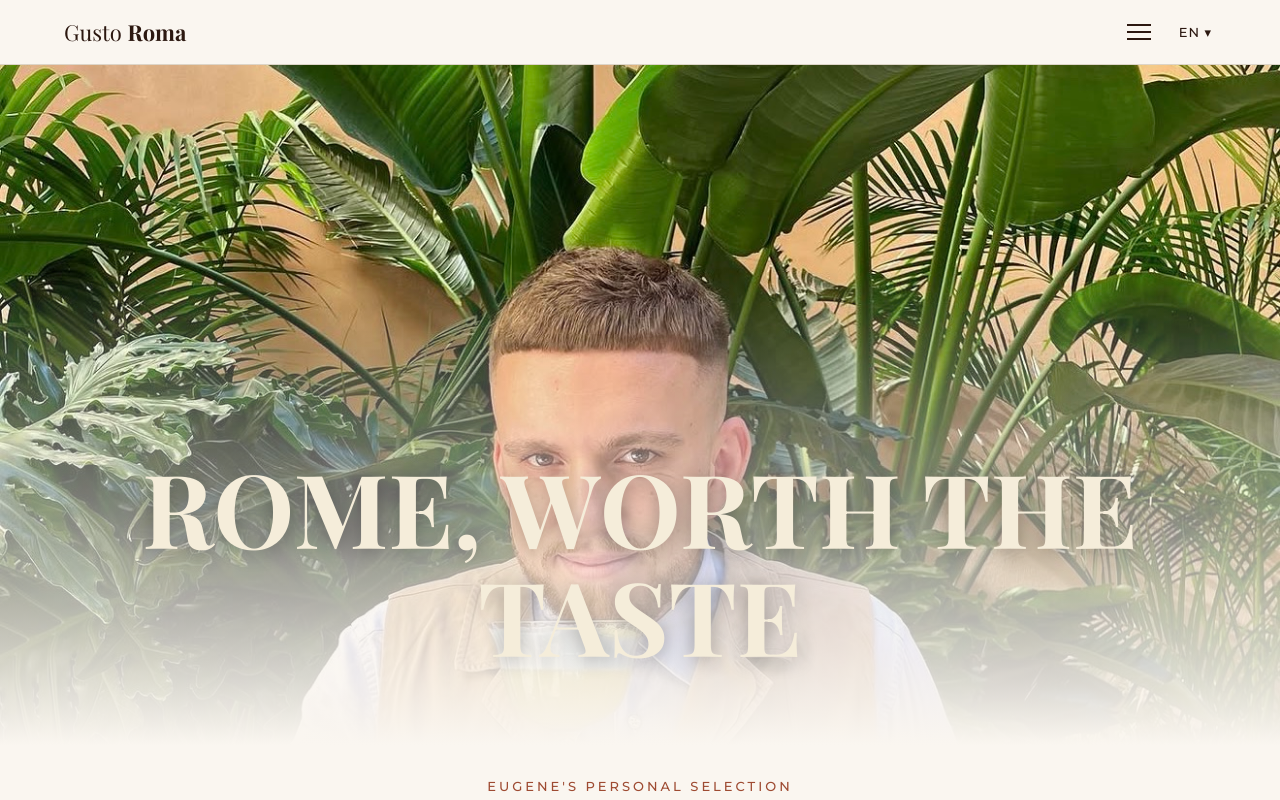
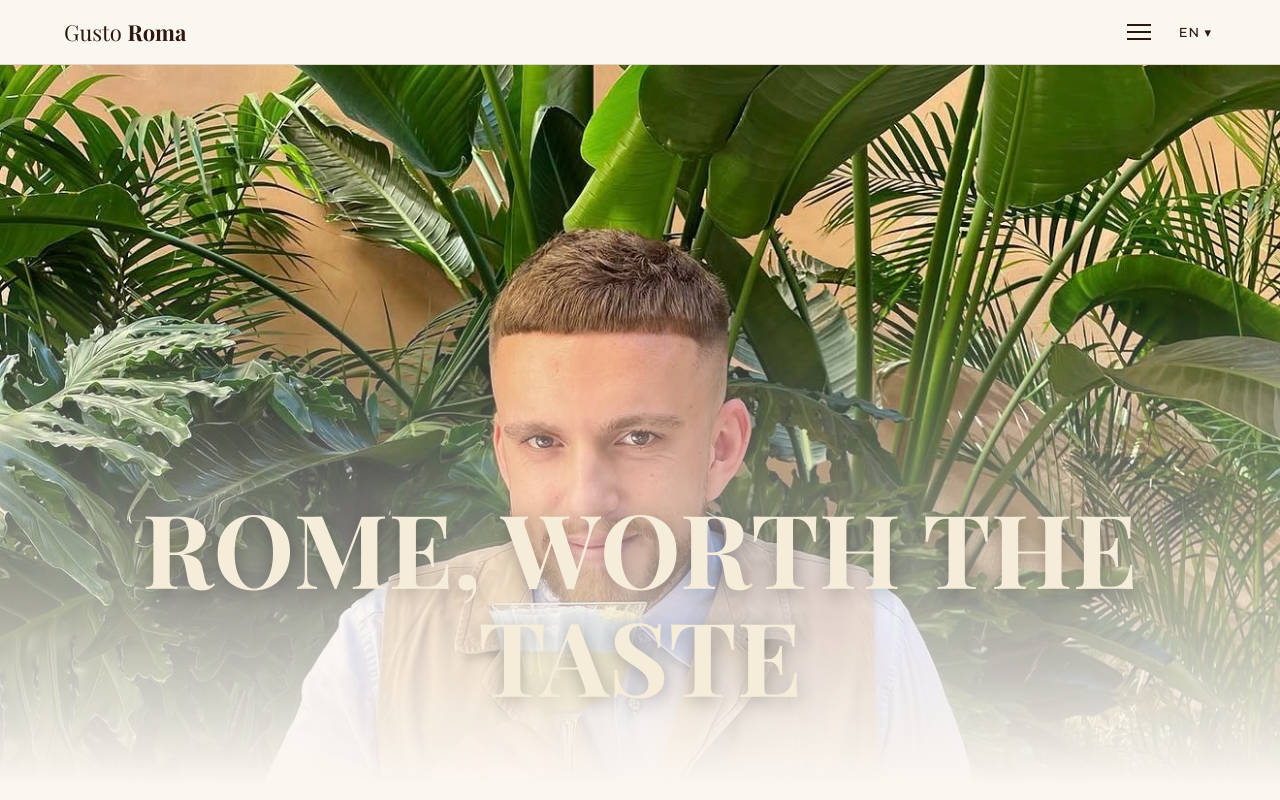
Before and after one commit to Alex-new-brain/gusto-roma, a React (Vite) app: page / in a window 1280 px wide. Shown: the top 800 px of the page. Built offline with nearby package versions, Linux system fonts and the light colour scheme.

Commit message:
fix photo cropping on wide screens

```diff
--- a/src/styles/blocks/About.css
+++ b/src/styles/blocks/About.css
@@ -10,9 +10,15 @@
 
 .about-photo {
   width: 100%;
-  height: 55vh;
+  height: 60vh;
   object-fit: cover;
   display: block;
+}
+
+@media (min-width: 1200px) {
+  .about-photo {
+    height: 70vh;
+  }
 }
 
 /* First photo (behind the bar) — show face and hands. */
@@ -22,7 +28,13 @@
 
 /* Second photo (at the fountain) — show both people centered. */
 .about-photo-wrapper:last-child .about-photo {
-  object-position: center 20%;
+  object-position: center 25%;
+}
+
+@media (min-width: 1200px) {
+  .about-photo-wrapper:last-child .about-photo {
+    object-position: center 20%;
+  }
 }
 
 .about-photo-overlay {
@@ -108,7 +120,7 @@
 
 @media (max-width: 768px) {
   .about-photo {
-    height: 45vh;
+    height: 50vh;
   }
 
   .about-content {
--- a/src/styles/blocks/Hero.css
+++ b/src/styles/blocks/Hero.css
@@ -1,7 +1,7 @@
 .hero__photo {
   position: relative;
   width: 100%;
-  height: 80vh;
+  height: 85vh;
   min-height: 460px;
   overflow: hidden;
   display: flex;
@@ -15,14 +15,24 @@
   width: 100%;
   height: 100%;
   object-fit: cover;
-  object-position: center 25%;
+  object-position: center 30%;
   display: block;
 }
 
-/* Wide screens: a touch more headroom, slightly taller. */
+/* Wide screens: a touch more headroom, taller so heads aren't cropped. */
 @media (min-width: 1200px) {
   .hero__photo {
-    height: 85vh;
+    height: 90vh;
+  }
+
+  .hero__photo-img {
+    object-position: center 25%;
+  }
+}
+
+@media (min-width: 1600px) {
+  .hero__photo {
+    height: 90vh;
   }
 
   .hero__photo-img {
@@ -146,7 +156,7 @@
 /* Mobile: show more of the center (face + glass). */
 @media (max-width: 768px) {
   .hero__photo {
-    height: 70vh;
+    height: 75vh;
   }
 
   .hero__photo-img {
@@ -156,7 +166,7 @@
 
 @media (max-width: 480px) {
   .hero__photo {
-    height: 60vh;
+    height: 65vh;
     min-height: 380px;
   }
 
```
